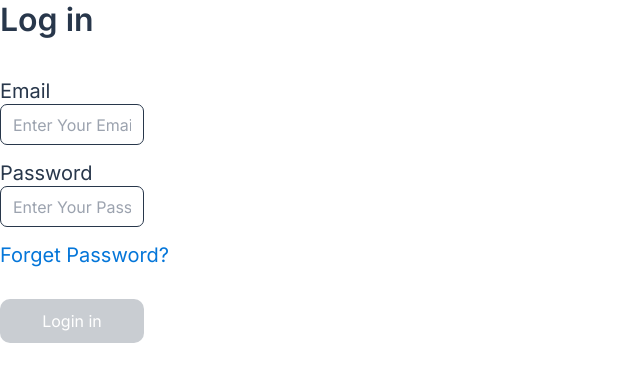
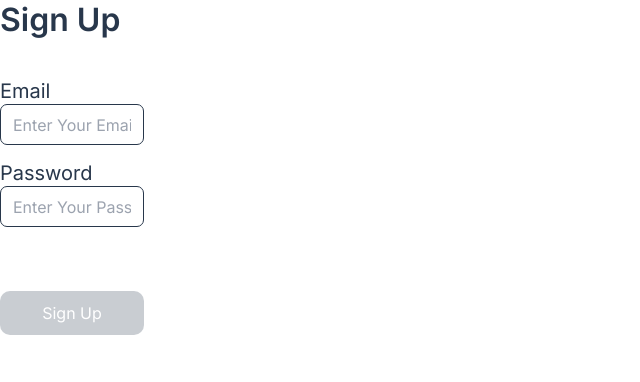
Before and after one commit to Maxwell011/moni-finance, a Next.js app: page /Signup in a window 1280 px wide. Shown: the top 382 px of the page, without its empty margins (0-640 px from the left). Built offline with nearby package versions, Linux system fonts and the light colour scheme.

Commit message:
Update Signup page with Sign Up button

```diff
--- a/src/app/Signup/page.tsx
+++ b/src/app/Signup/page.tsx
@@ -3,7 +3,7 @@ const Signup = () => {
     <>
       <div className=''>
         <h2 className='text-[#28374B] text-[32px] not-italic font-semibold leading-[normal] mb-10'>
-          Log in
+          Sign Up
         </h2>
         <label className='text-[#28374B] text-xl not-italic font-normal leading-[normal]'>
           Email
@@ -21,11 +21,8 @@ const Signup = () => {
           placeholder='Enter Your Password'
           className='w-full sm:w-36 h-10 sm:h-[41px] input-style'
         />
-        <h3 className='text-xl text-[#0476D9] font-normal leading-[normal] mt-4 mb-8'>
-          Forget Password?
-        </h3>
-        <button className='inactive-btn flex justify-center items-center gap-4 text-base not-italic font-normal leading-[normal] p-3 rounded-[10px] sm:w-36 w-full'>
-          Login in
+        <button className='inactive-btn flex justify-center items-center gap-4 text-base not-italic font-normal leading-[normal] p-3 rounded-[10px] sm:w-36 w-full mt-16'>
+          Sign Up
         </button>
       </div>
     </>
```
